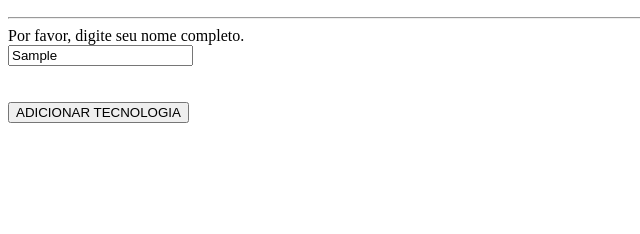
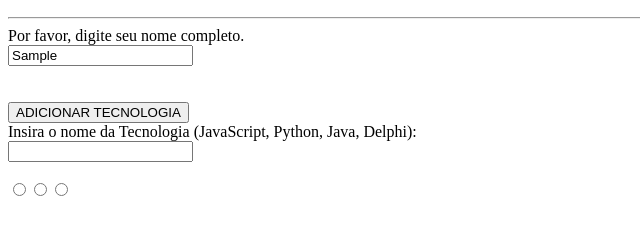
Before and after one commit to Maycke255/Repositorio-JS-M3, a plain HTML site: page Exercicio-2/index.html in a window 1280 px wide. Both pictures are taken after typing "Sample" into the empty fields and a click on the button "ADICIONAR TECNOLOGIA". Shown: the part 50-284 px from the top of the page, without its empty margins (0-640 px from the left). Drawn offline with Linux system fonts and the light colour scheme.

Commit message:
Enviando algumas alterações

```diff
--- a/Exercicio-2/index.html
+++ b/Exercicio-2/index.html
@@ -31,6 +31,7 @@
                         ADICIONAR TECNOLOGIA
                     </button>
                 </div>
+                <section id="sectionForm"></section>
             </form>
         </section>
     </main>
--- a/Exercicio-2/js/cadastros.js
+++ b/Exercicio-2/js/cadastros.js
@@ -31,20 +31,55 @@ function addTechnologyforDev (event){
     // Vamos sempre exibir no console para ver se esta funcionando corretamente
     console.log(name);
 
-    let createVerification;
-    const groupName = document.getElementById(`groupName`);
+    /* Usando uma verificação para saber se a mensagem de erro existe, o metodo remove() e um metodo exclusivo do DOM, que remove literalmente o HTML da
+    pagina, basta pegarmos o objeto e depois passarmos uma verificação com o remove dentro, e se a verificação fpr true ele remove a linha HTML  */
+    const existingMensageError = document.getElementById(`errorMensage`);
+    if (existingMensageError) {
+        existingMensageError.remove()
+    }
 
     if (name === ``) {
-        createVerification = document.createElement(`p`);
-        createVerification.id = `alertName`
-        createVerification.textContent = `Por favor, insira um nome antes de adicionar uma tecnologia`;
+        const groupName = document.getElementById(`groupName`);
+        const errorMensage = document.createElement(`div`);
+        errorMensage.id = `errorMensage`
+        errorMensage.textContent = `Por favor, insira um nome antes de adicionar uma tecnologia`;
 
-        groupName.appendChild(createVerification);
-
+        groupName.appendChild(errorMensage);
         return;
     }
-    groupName.removeChild(createVerification);
 
+    const sectionForm = document.getElementById(`sectionForm`);
+
+    const featuresDev = document.createElement(`form`);
+    featuresDev.id = `formForFeatures`;
+
+    const nameTechnologyLabel = document.createElement(`label`);
+    nameTechnologyLabel.htmlFor = `nameTechnology`;
+    nameTechnologyLabel.innerText = `Insira o nome da Tecnologia (JavaScript, Python, Java, Delphi): `
+    const br1 = document.createElement(`br`)
+    const nameTechnology = document.createElement(`input`);
+    nameTechnology.type = `text`;
+    nameTechnology.id = `nameTechnology`;
+    const br2 = document.createElement(`br`);
+    const br3 = document.createElement(`br`);
+
+    const years1 = document.createElement(`input`);
+    years1.type = `radio`
+    years1.id = `years1`
+    years1.value = `0-2 anos`
+
+    const years2 = document.createElement(`input`);
+    years2.type = `radio`
+    years2.id = `years2`
+    years2.value = `3-4 anos`
+
+    const years3 = document.createElement(`input`);
+    years3.type = `radio`
+    years3.id = `years3`
+    years3.value = `+ de 5 anos`
+
+    featuresDev.append(nameTechnologyLabel,br1, nameTechnology, br2, br3, years1, years2, years3);
+    sectionForm.appendChild(featuresDev);
 }
 
 form.addEventListener(`submit`, addTechnologyforDev);
```
